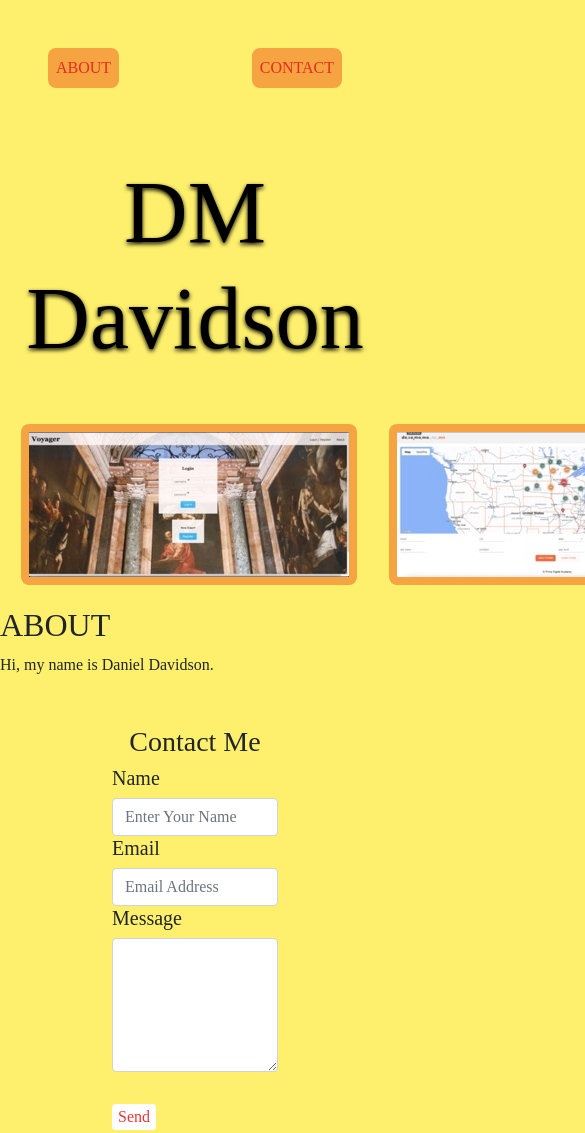
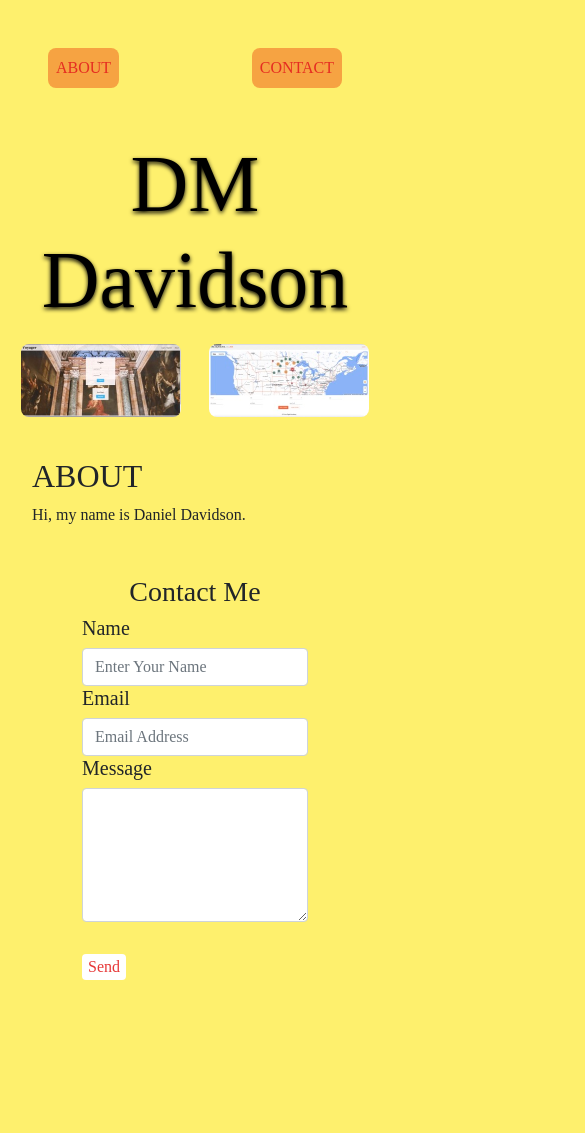
Before and after one commit to dmrd2653/portfolio, a website: page public/index.html in a window 390 px wide. Shown: the top 1133 px of the page, 585 px wide, since content can reach past the window. Drawn offline with nearby package versions, Linux system fonts and the light colour scheme; a web font is replaced by a local one.

Commit message:
adjusted styling layout for smartphones

```diff
--- a/public/index.css
+++ b/public/index.css
@@ -22,15 +22,21 @@ body {
     font-family: "Mate SC";
     display: flow;
 }
+#about {
+    margin: 0px 2rem;
+    padding-top: 2rem;
+    max-width: 18rem;
+    height: auto;
+}
 #contact {
-    margin: 0 7rem;
+    margin: 0rem auto;
     padding-top: 2rem;
+    width: fit-content;
 }
-
 h1 {
     font-family: "Kolker Brush";
     color: black;
-    font-size: 88px;
+    font-size: 5rem;
     text-decoration: none;
     text-align: center;
     text-shadow: 0px 2px 4px;
@@ -45,6 +51,11 @@ h3 {
     padding: 0.5rem;
     margin-top: 20rem;
 }
+img {
+    border-radius: 0.5rem;
+    max-width: 10rem;
+    height: auto;
+}
 #message-box {
     padding-bottom: 2rem;
 }
@@ -56,10 +67,9 @@ nav {
 
 #projects {
     display: flex;
-    border-radius: .5rem;
-    padding: 5px;
-    justify-content: space-evenly;}
-a {
+    justify-content: space-evenly;
+}
+.navlink {
     color: #E31D1DE0;
     border-radius: .5rem;
     background: #F6A342;
@@ -73,7 +83,14 @@ a {
 a:hover {
     background-color: lightgreen;
     text-decoration: none;
-
+}
+.project-link:hover {
+    background-color: lightgreen;
+    text-decoration: none;
+}
+.project-link {
+    padding: 0.5rem;
+    border-radius: .5rem;
 }
 .send {
     border-radius: 4px;
--- a/public/index.html
+++ b/public/index.html
@@ -49,10 +49,10 @@
         </div>
     </header>
     <section id="projects">
-        <a href="https://voyager-travel-2b6989c1a264.herokuapp.com/">
+        <a class="project-link" href="https://voyager-travel-2b6989c1a264.herokuapp.com/">
             <img src="images/solo_project.jpeg" alt="solo-project">
         </a>
-        <a href="https://my-group-project-c388448b6f62.herokuapp.com/">
+        <a class="project-link" href="https://my-group-project-c388448b6f62.herokuapp.com/">
             <img src="images/group_project.jpeg" alt="group-project">
         </a>
     </section>
```
Also changed, not shown: server.js (+0 -50 lines).
